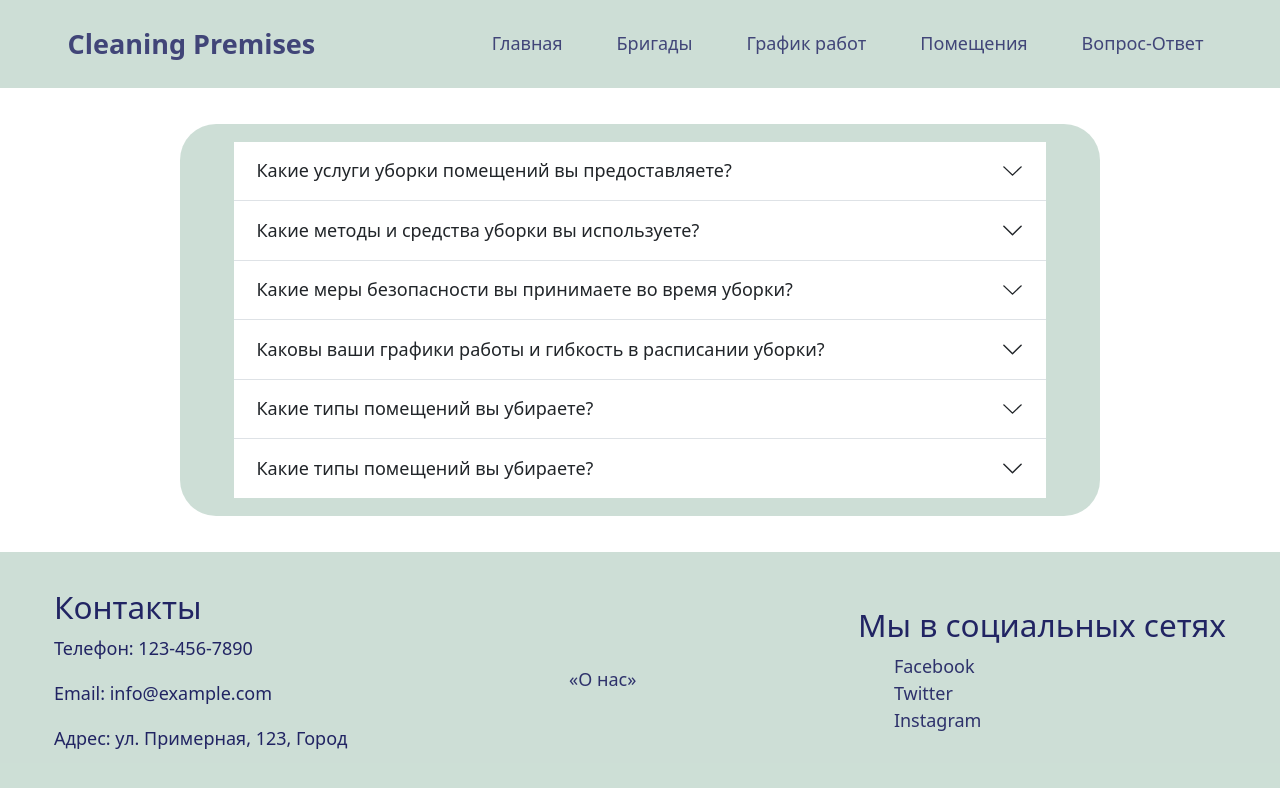
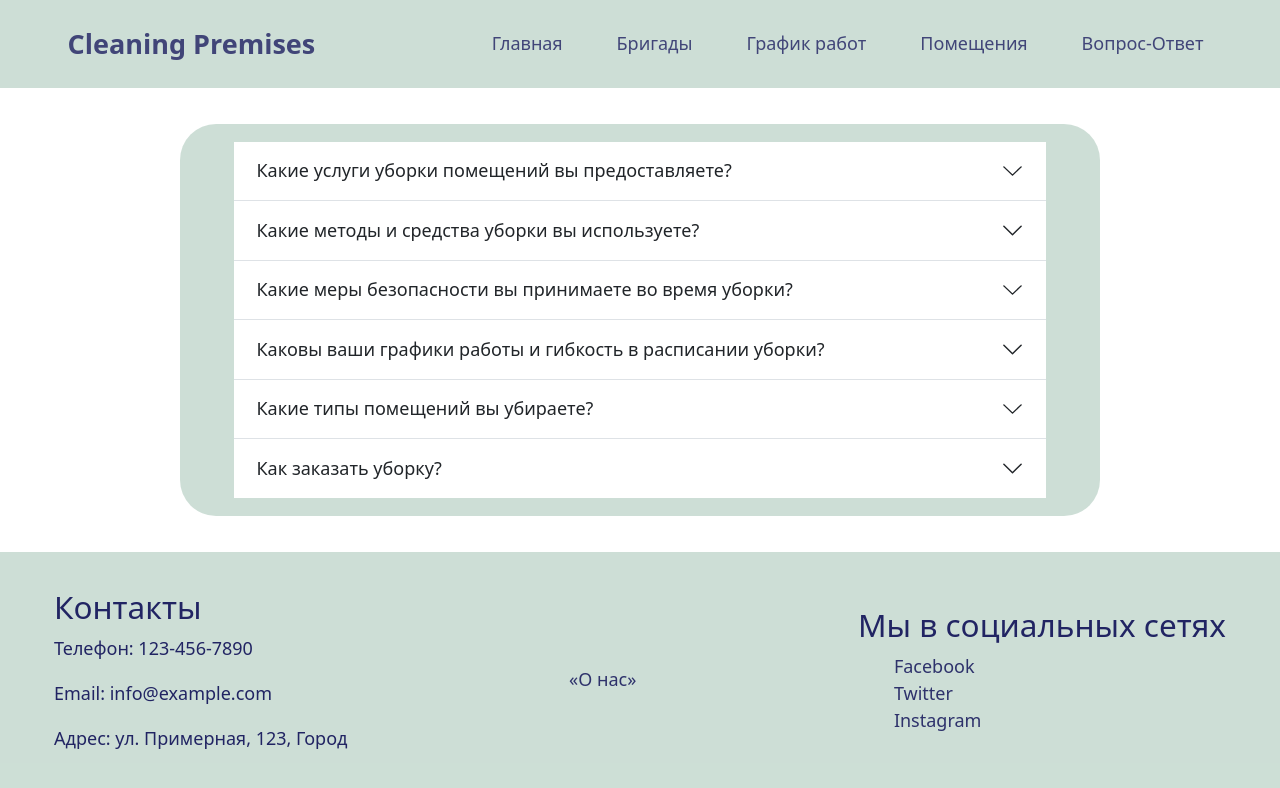
Before and after one commit to ppank0/cleaning-premises, a React (Create React App) app in the folder cleaning-premises/: page /questions in a window 1280 px wide. Shown: the top 788 px of the page. Built offline with nearby package versions, Linux system fonts and the light colour scheme.

Commit message:
fix: correct question text

```diff
--- a/cleaning-premises/src/pages/QuestionsPage.jsx
+++ b/cleaning-premises/src/pages/QuestionsPage.jsx
@@ -65,7 +65,7 @@ const QuestionsPage = () => {
                 <div className="accordion-item">
                     <h2 className="accordion-header">
                     <button className="accordion-button collapsed" type="button" data-bs-toggle="collapse" data-bs-target="#flush-collapseSix" aria-expanded="false" aria-controls="flush-collapseSix">
-                    Какие типы помещений вы убираете?
+                    Как заказать уборку?
                     </button>
                     </h2>
                     <div id="flush-collapseSix" className="accordion-collapse collapse" data-bs-parent="#accordionFlushExample">
```
